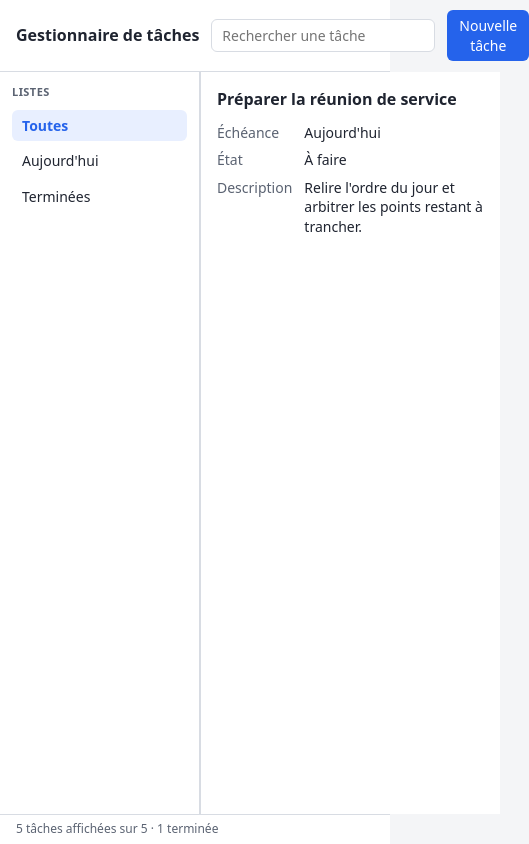
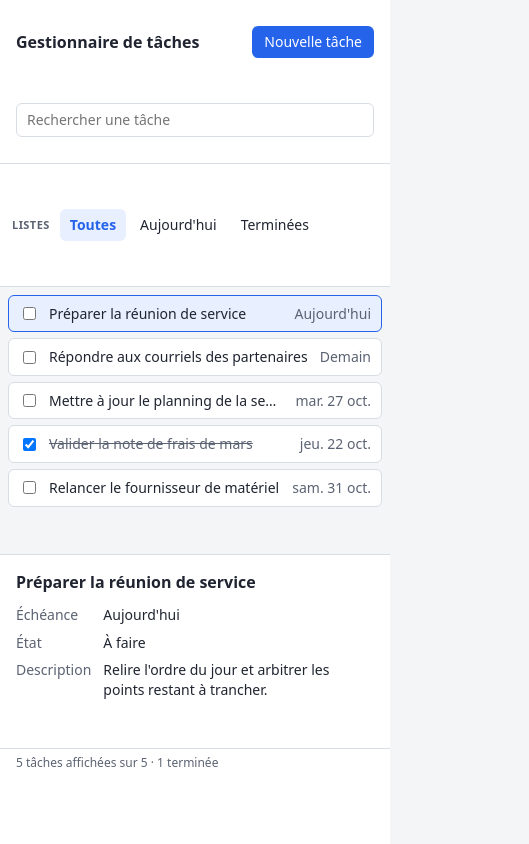
Before and after one commit to brissonjo-sudo/DelphIA, a website built with Vite: page examples/demo/index.html in a window 390 px wide. Shown: the whole page, 529 px wide, since content can reach past the window. Built offline with nearby package versions, Linux system fonts and the light colour scheme.

Commit message:
style(demo): mise en page adaptative de 420 à 1400 px
- Large (≥ 900 px) : 3 colonnes conservées ; liste d'au moins 260 px.
- Moyen (600-899 px) : filtres | liste, détail sous la liste.
- Étroit (< 600 px) : colonne unique (barre d'outils sur deux lignes,
  filtres en ligne, liste limitée à 50 vh, détail en dessous).
- Libellés des tâches sur une ligne avec ellipsis ; min-width: 0 ajouté
  là où nécessaire. Aucun changement de HTML ni de data-dz-id.
- Captures de contrôle dans examples/demo/screenshots/ (420, 700, 1280 px).

Co-Authored-By: Claude Opus 5.5 <noreply@anthropic.com>

```diff
--- a/examples/demo/src/styles.css
+++ b/examples/demo/src/styles.css
@@ -123,7 +123,7 @@ input {
   grid-column: 2;
   grid-row: 2;
   display: grid;
-  grid-template-columns: minmax(0, 1fr) 300px;
+  grid-template-columns: minmax(260px, 1fr) 300px;
   min-height: 0;
 }
 
@@ -133,6 +133,7 @@ input {
   list-style: none;
   overflow: auto;
   min-height: 0;
+  min-width: 0;
 }
 
 .tache {
@@ -153,6 +154,13 @@ input {
   background: var(--accent-doux);
 }
 
+.libelle {
+  min-width: 0;
+  overflow: hidden;
+  text-overflow: ellipsis;
+  white-space: nowrap;
+}
+
 .tache.terminee .libelle {
   color: var(--texte-doux);
   text-decoration: line-through;
@@ -169,6 +177,7 @@ input {
 }
 
 .panneau-detail {
+  min-width: 0;
   padding: 16px;
   border-left: 1px solid var(--bordure);
   background: var(--surface);
@@ -209,3 +218,75 @@ input {
   font-size: 12px;
   color: var(--texte-doux);
 }
+
+/* Moyen (600-899 px) : filtres | liste, détail sous la liste. */
+@media (max-width: 899.98px) {
+  .app {
+    grid-template-columns: 160px minmax(0, 1fr);
+  }
+
+  .contenu {
+    grid-template-columns: minmax(0, 1fr);
+    grid-template-rows: minmax(0, 3fr) minmax(0, 2fr);
+  }
+
+  .panneau-detail {
+    border-top: 1px solid var(--bordure);
+    border-left: 0;
+  }
+}
+
+/* Étroit (< 600 px) : une colonne empilée, la page défile verticalement. */
+@media (max-width: 599.98px) {
+  .app {
+    grid-template-columns: minmax(0, 1fr);
+    grid-template-rows: auto;
+    height: auto;
+    min-height: 100vh;
+  }
+
+  .barre-outils {
+    flex-wrap: wrap;
+  }
+
+  .recherche {
+    order: 2;
+    flex: 1 1 100%;
+    max-width: none;
+    min-width: 0;
+  }
+
+  .barre-laterale {
+    grid-column: 1;
+    grid-row: 2;
+    flex-direction: row;
+    flex-wrap: wrap;
+    align-items: center;
+    border-right: 0;
+    border-bottom: 1px solid var(--bordure);
+  }
+
+  .titre-section {
+    margin: 0 6px 0 0;
+  }
+
+  .contenu {
+    grid-column: 1;
+    grid-row: 3;
+    grid-template-columns: minmax(0, 1fr);
+    grid-template-rows: auto auto;
+  }
+
+  .liste-taches {
+    max-height: 50vh;
+  }
+
+  .panneau-detail {
+    border-top: 1px solid var(--bordure);
+    border-left: 0;
+  }
+
+  .barre-etat {
+    grid-row: 4;
+  }
+}
```
Also changed, not shown: examples/demo/screenshots/layout-1280.png (added), examples/demo/screenshots/layout-420.png (added), examples/demo/screenshots/layout-700.png (added).
